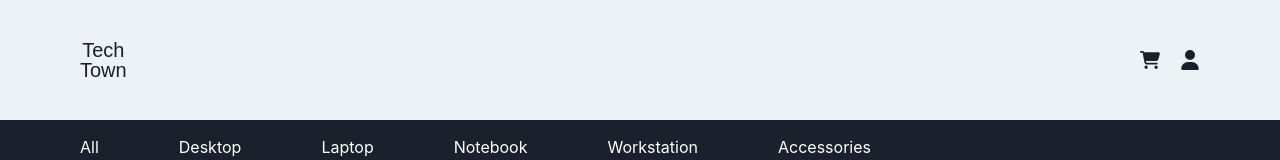
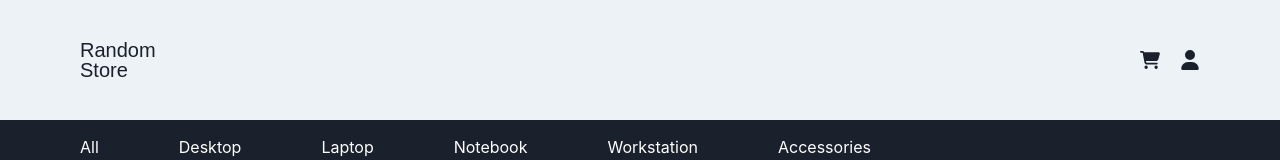
Before and after one commit to AnshumanMahato/axionplay-react-assignment, a React (Vite) app: page / in a window 1280 px wide. Shown: the top 160 px of the page. Built offline with nearby package versions, Linux system fonts and the light colour scheme; a web font is replaced by a local one.

Commit message:
chore: minor adjustmen
 title change. sizes adjusted

```diff
--- a/index.html
+++ b/index.html
@@ -4,7 +4,7 @@
     <meta charset="UTF-8" />
     <link rel="icon" type="image/svg+xml" href="/vite.svg" />
     <meta name="viewport" content="width=device-width, initial-scale=1.0" />
-    <title>Vite + React</title>
+    <title>Random Store | Axionplay Assignment</title>
   </head>
   <body>
     <div id="root"></div>
--- a/src/components/Header.jsx
+++ b/src/components/Header.jsx
@@ -27,12 +27,11 @@ function Header() {
           fontFamily="logo"
           direction="column"
           justify="center"
-          align="center"
           fontSize="2rem"
           lineHeight={1}
         >
-          <span>Tech</span>
-          <span>Town</span>
+          <span>Random</span>
+          <span>Store</span>
         </Flex>
         <Flex gap="2rem" align="center" justify="space-between" fontSize="2rem">
           <Link href="#">
```
